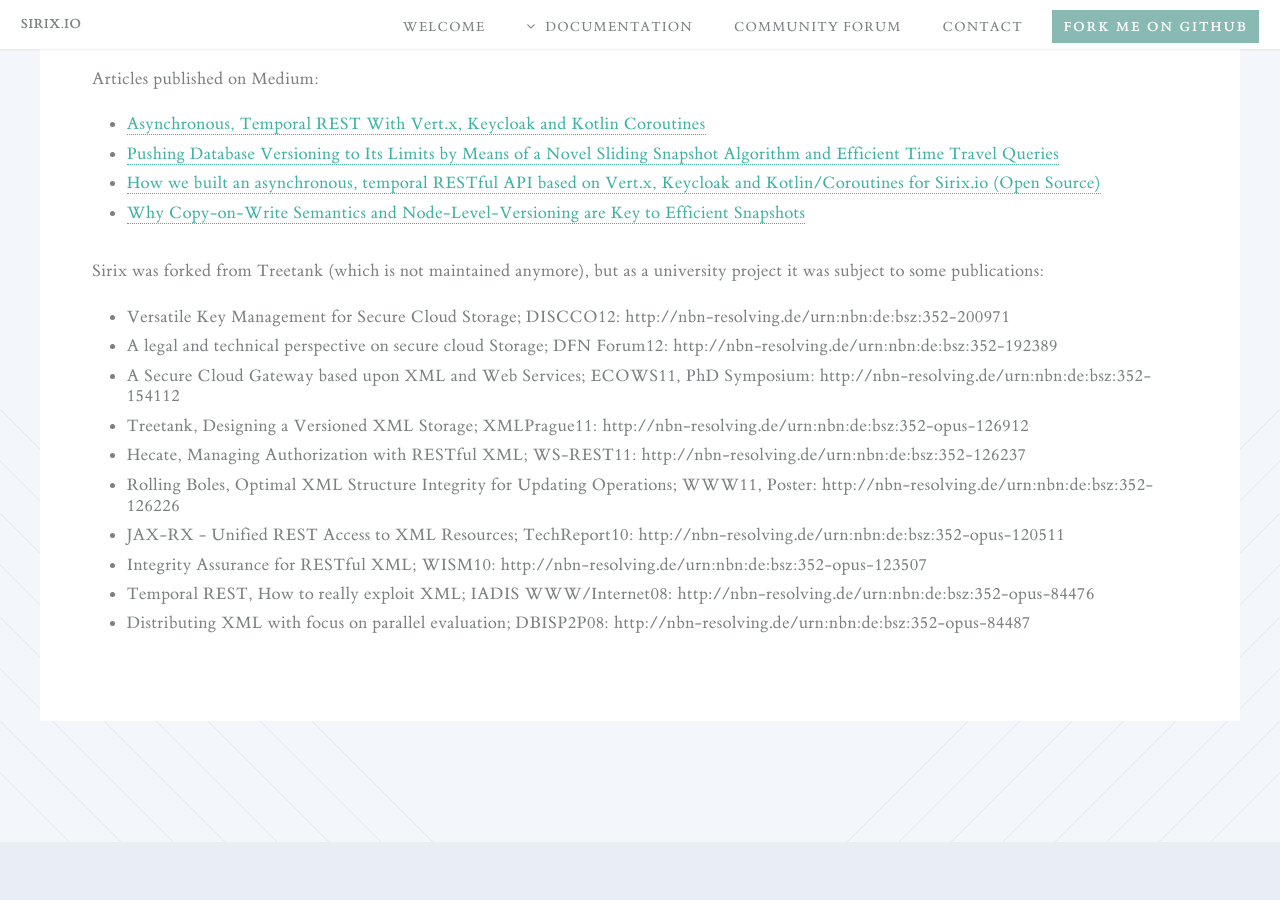
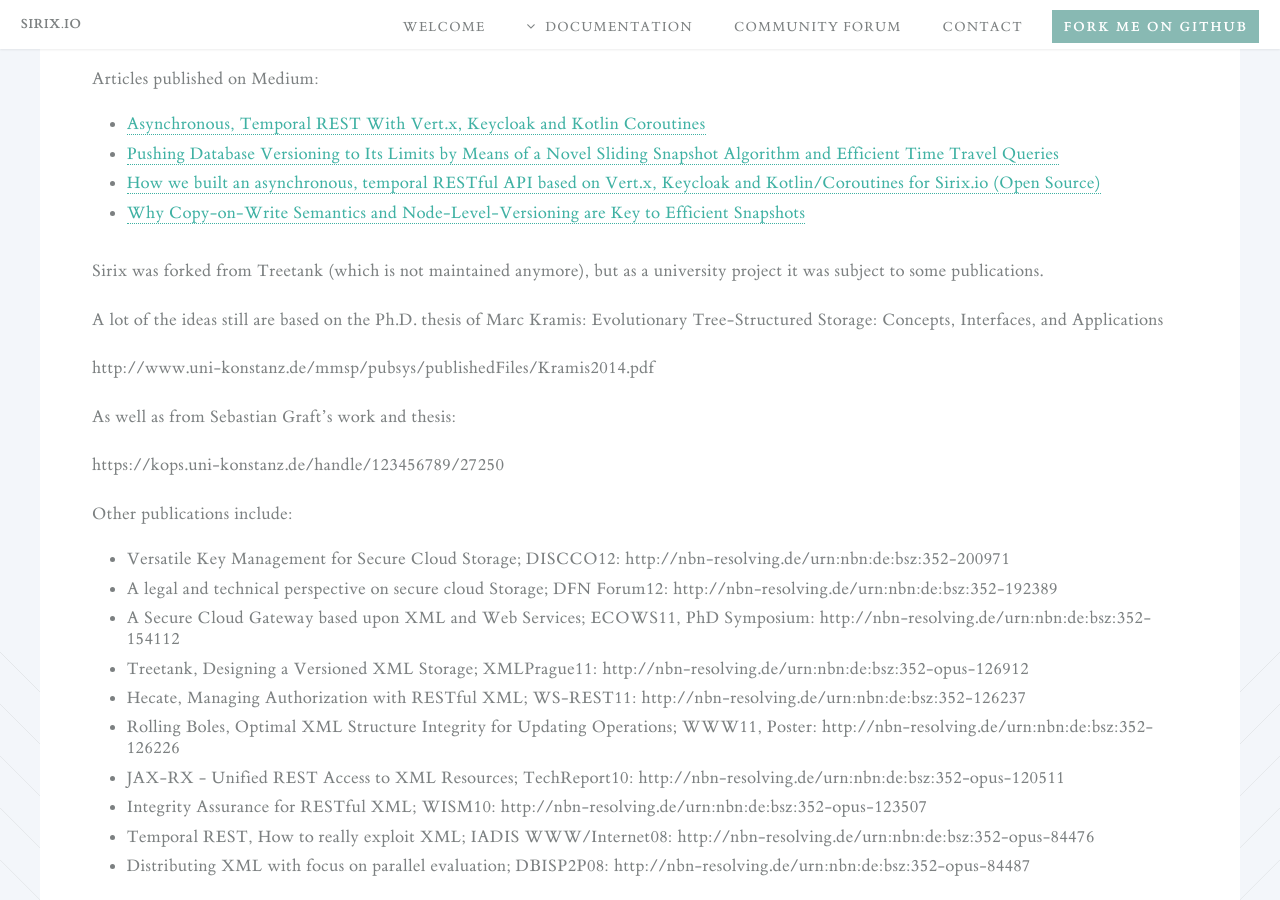
Before and after one commit to sirixdb/sirixdb.github.io, a Jekyll site: the page built from documentation.md, in a window 1280 px wide and 900 px high, scrolled down 2904 px. Built offline with Jekyll 4.4.1, drawn with Linux system fonts in a browser that asks for light colours; some of the changed text lies outside the part shown.

Commit message:
Update documentation.md

```diff
--- a/documentation.md
+++ b/documentation.md
@@ -3,7 +3,7 @@
 doctitle: Documentation
 ---
 
-[Go directly to the API documentation](#api-documentation)
+[Go directly to the API documentation](#api-documentation) or [to the publications](#publications).
 
 ## Introduction
 Usually database systems simply either overwrite data in-place or do a copy-on-write operation followed by a removal of the outdated data (the latter maybe some time later from a background process). Data however naturally evolves over time. It is often times of great value to keep the history. We for instance might record the payroll of an employee at the first of march in 2019. Let's say it's 5000€ / month. Then as of 15th april we notice, that the recorded payroll was wrong and correct it to 5300€. Now, what's the answer to what the payroll was on march, first in 2019? Database Systems, which only preserve the most recent version don't even know that the payroll wasn't right. Our answer to this question depends on what source we consider most authoritative: the record or reality? The fact that they disagree effectively splits this payroll event into two tracks of time, rendering neither source entirely accurate. Questions such as these might be easily answered by temporal database systems such as Sirix. We provide at all times the system / transaction time, which is set, once a transaction commits (when is a fact valid in the database / the record). Application or valid time has to be set by the application itself (when is a fact valid in the real world/reality?).
@@ -46,7 +46,17 @@
 - [How we built an asynchronous, temporal RESTful API based on Vert.x, Keycloak and Kotlin/Coroutines for Sirix.io (Open Source)](https://medium.com/sirixdb-sirix-io-how-we-built-a-novel-temporal/how-we-built-an-asynchronous-temporal-restful-api-based-on-vert-x-4570f681a3)
 - [Why Copy-on-Write Semantics and Node-Level-Versioning are Key to Efficient Snapshots](https://hackernoon.com/sirix-io-why-copy-on-write-semantics-and-node-level-versioning-are-key-to-efficient-snapshots-754ba834d3bb)
 
-Sirix was forked from Treetank (which is not maintained anymore), but as a university project it was subject to some publications:
+Sirix was forked from Treetank (which is not maintained anymore), but as a university project it was subject to some publications.
+
+A lot of the ideas still are based on the Ph.D. thesis of Marc Kramis: Evolutionary Tree-Structured Storage: Concepts, Interfaces, and Applications
+
+http://www.uni-konstanz.de/mmsp/pubsys/publishedFiles/Kramis2014.pdf
+
+As well as from Sebastian Graft's work and thesis:
+
+https://kops.uni-konstanz.de/handle/123456789/27250
+
+Other publications include:
 
 - Versatile Key Management for Secure Cloud Storage; DISCCO12: http://nbn-resolving.de/urn:nbn:de:bsz:352-200971
 - A legal and technical perspective on secure cloud Storage; DFN Forum12: http://nbn-resolving.de/urn:nbn:de:bsz:352-192389
```
